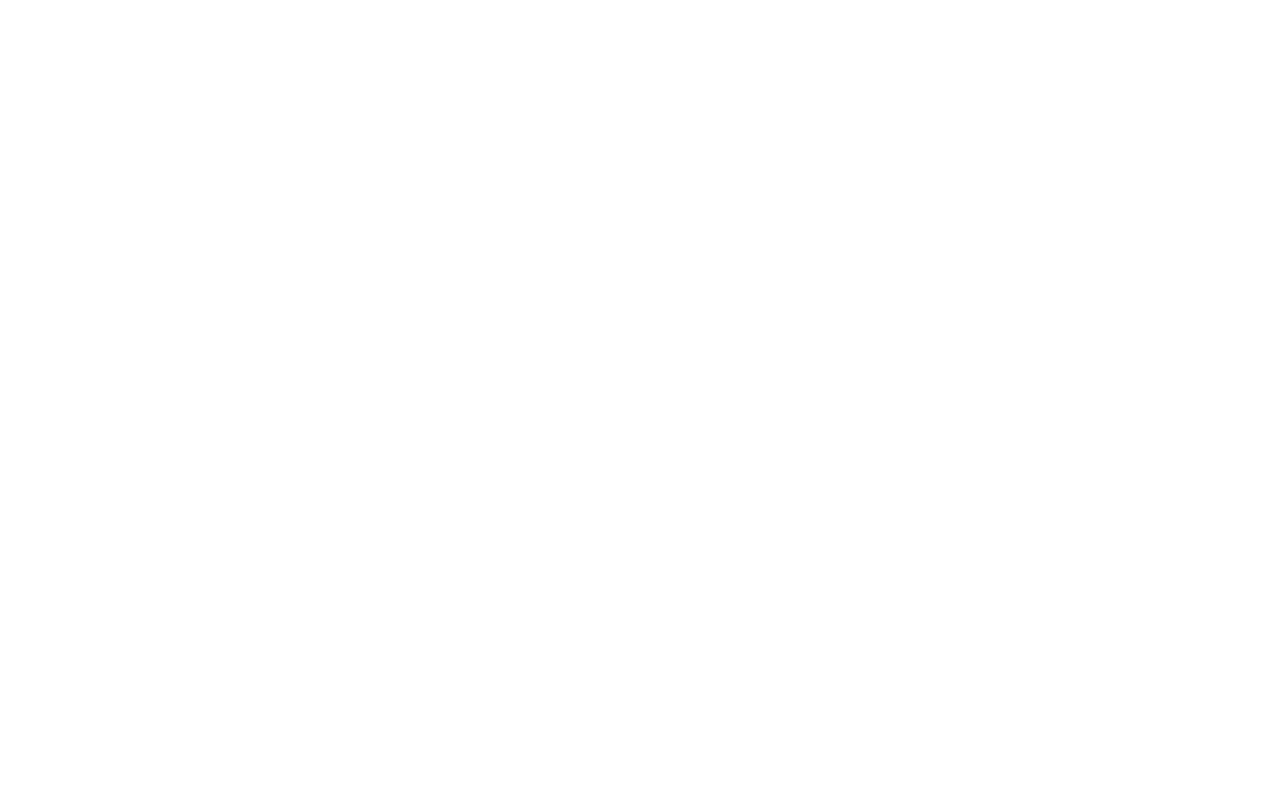
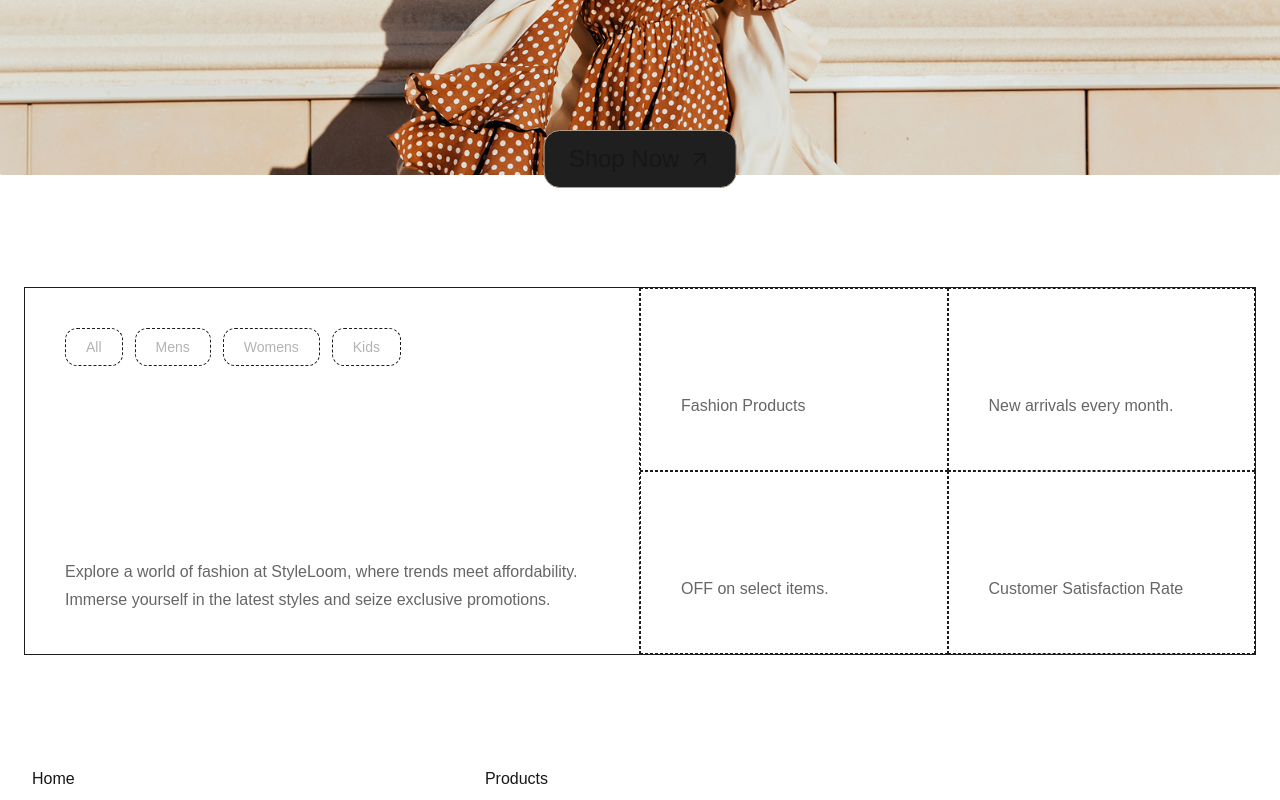
Before and after one commit to m1tywaflow/style-loome, a Next.js app: page / in a window 1280 px wide. Shown: the part 440-1240 px from the top of the page. Before the commit the page ends 800 px from the top, so only its background shows below. Built offline with nearby package versions, Linux system fonts and the light colour scheme.

Commit message:
update
Signed-off-by: Mitya <mitywaflow@gmail.com>

```diff
--- a/src/app/page.tsx
+++ b/src/app/page.tsx
@@ -1,3 +1,9 @@
+import Hero from "../components/organisms/Hero/Hero";
+
 export default function Home() {
-  return <div className=""></div>;
+  return (
+    <>
+      <Hero />
+    </>
+  );
 }
--- /dev/null
+++ b/src/components/organisms/Hero/Hero.tsx
@@ -0,0 +1,23 @@
+import heroImg from "@/public/Hero/hero.png";
+import Image from "next/image";
+import { ArrowUpRight } from "lucide-react";
+import TextSection from "./TextSection/TextSection";
+
+export default function Hero() {
+  return (
+    <section className="flex flex-col items-center pt-10">
+      <div className="relative inline-block">
+        <Image src={heroImg} alt="heroImg" />
+        <div className="absolute left-1/2 bottom-4 translate-y-1/2 -translate-x-1/2">
+          <button className="text-2xl flex items-center bg-[#1F1F1F] gap-2 border border-[#AE9B84] hover:bg-white hover:text-black cursor-pointer duration-200 transition rounded-2xl px-6 py-3">
+            Shop Now
+            <ArrowUpRight />
+          </button>
+        </div>
+      </div>
+      <div className="w-full mt-16">
+        <TextSection />
+      </div>
+    </section>
+  );
+}
--- /dev/null
+++ b/src/components/organisms/Hero/TextSection/TextSection.tsx
@@ -0,0 +1,46 @@
+export default function TextSection() {
+  const categories = ["All", "Mens", "Womens", "Kids"];
+
+  return (
+    <section className=" text-white w-full flex justify-center px-6 py-12">
+      <div className="w-full max-w-7xl grid grid-cols-1 lg:grid-cols-2 border border-[#1C1C1C]">
+        <div className="p-10 border-b lg:border-b-0 lg:border-r border-dashed border-[#1C1C1C]">
+          <div className="flex gap-3 mb-10 flex-wrap">
+            {categories.map((item) => (
+              <button
+                key={item}
+                className="px-5 py-2 text-sm text-[#B3B3B2] border border-dashed border-[#1C1C1C] rounded-xl cursor-pointer hover:text-white transition"
+              >
+                {item}
+              </button>
+            ))}
+          </div>
+          <h1 className="text-4xl md:text-5xl font-semibold uppercase leading-tight max-w-xl mb-8">
+            Elevate Your Style With StyleLoom
+          </h1>
+          <p className="text-[#676665] text-base leading-7 max-w-2xl">
+            Explore a world of fashion at StyleLoom, where trends meet
+            affordability. Immerse yourself in the latest styles and seize
+            exclusive promotions.
+          </p>
+        </div>
+        <div className="grid grid-cols-2">
+          {[
+            ["1,500 +", "Fashion Products"],
+            ["50 +", "New arrivals every month."],
+            ["30%", "OFF on select items."],
+            ["95%", "Customer Satisfaction Rate"],
+          ].map(([title, desc], index) => (
+            <div
+              key={index}
+              className="p-10 border border-dashed border-[#1C1C1C] flex flex-col justify-center min-h-[180px]"
+            >
+              <h2 className="text-4xl font-semibold mb-3">{title}</h2>
+              <p className="text-[#676665] text-base">{desc}</p>
+            </div>
+          ))}
+        </div>
+      </div>
+    </section>
+  );
+}
```
Also changed, not shown: tsconfig.json (+0 -34 lines), public/Hero/hero.png (added).
